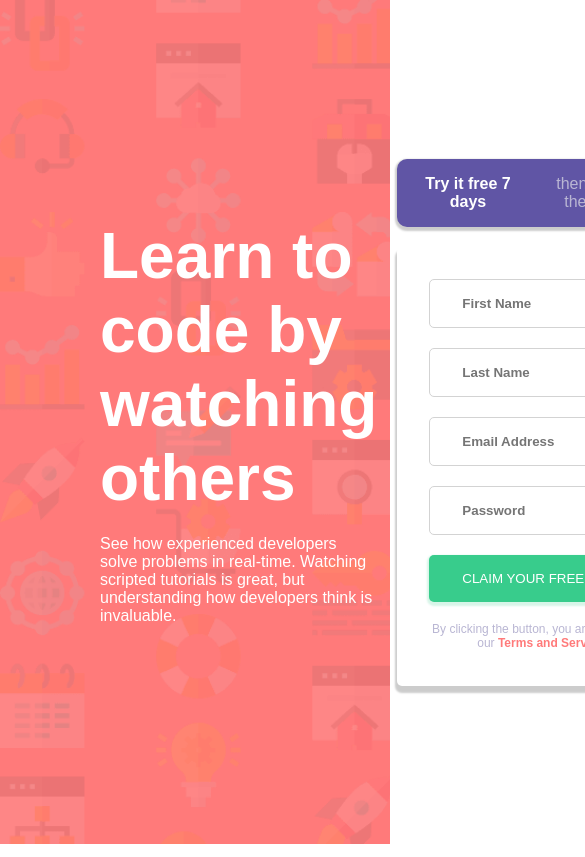
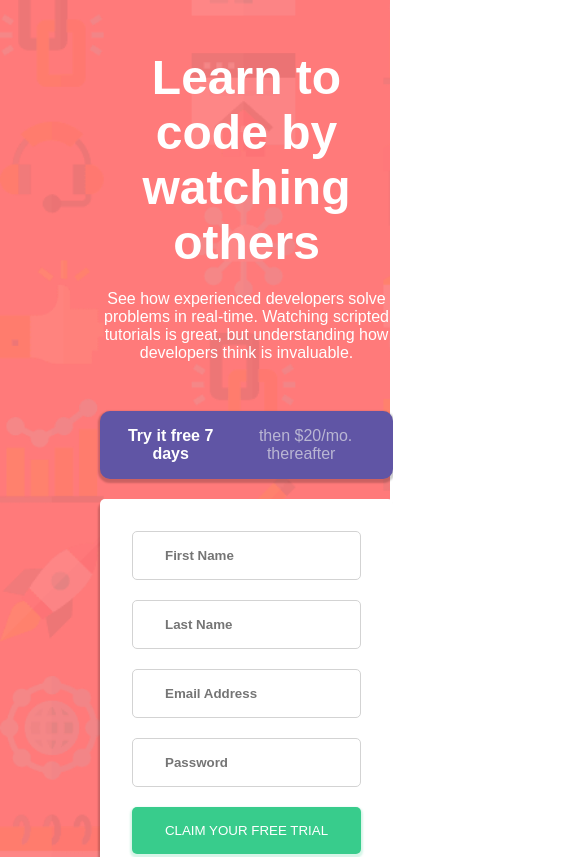
Before and after one commit to Danielhu3/intro-component-ts, a React (Create React App) app: page / in a window 390 px wide. Shown: the top 857 px of the page, 585 px wide, since content can reach past the window. Built offline with nearby package versions, Linux system fonts and the light colour scheme.

Commit message:
mobile styles

```diff
--- a/src/components/left/text/style.ts
+++ b/src/components/left/text/style.ts
@@ -1,3 +1,6 @@
 import styled from "styled-components";
 export const Text = styled.p`
+    @media screen and (max-width:766px){
+        text-align: center;
+    }
 `
--- a/src/components/left/title/style.ts
+++ b/src/components/left/title/style.ts
@@ -1,4 +1,8 @@
 import styled from "styled-components";
 export const Title = styled.h1`
     font-size: 4em;
+    @media screen and (max-width:766px){
+        text-align: center;
+        font-size: 3em;
+    }
 `
--- a/src/components/right/form/index.tsx
+++ b/src/components/right/form/index.tsx
@@ -3,7 +3,7 @@ import  Button  from '../button/'
 import  Input  from '../input/'
 import  Terms  from '../terms/'
 import { Form } from './style'
-import { useForm, SubmitHandler } from "react-hook-form";
+import { useForm } from "react-hook-form";
 import { yupResolver } from '@hookform/resolvers/yup';
 import * as yup from "yup";
 
@@ -20,9 +20,7 @@ const Index = () => {
     console.log(data)
   }
 
-  function onError(error:any){
 
-  }
   const schema = yup.object({
     firstName: yup.string().required('First Name cannot be empty'),
     lastName: yup.string().required('Last Name cannot be empty'),
@@ -35,11 +33,11 @@ const Index = () => {
 
 
   return (
-    <Form onSubmit={handleSubmit(onSubmit, onError)}>
+    <Form onSubmit={handleSubmit(onSubmit)}>
       <Input type ='text' placeholder='First Name' register={register} field={'firstName'} error={errors.firstName}/>
       <Input type ='text' placeholder='Last Name' register={register} field={'lastName'} error={errors.lastName}/>
       <Input type ='text' placeholder='Email Address' register={register} field={'email'} error={errors.email}/>
-      <Input type ='text' placeholder='Password' register={register} field={'password'} error={errors.password}/>
+      <Input type ='password' placeholder='Password' register={register} field={'password'} error={errors.password}/>
       <Button />
       <Terms />
     </Form>
--- a/src/components/right/form/style.ts
+++ b/src/components/right/form/style.ts
@@ -9,4 +9,7 @@ export const Form = styled.form`
     border-radius: 0.5rem;
 
     box-shadow: 0 5px 2px 2px rgb(0 0 0 / 20%);
+
+    @media screen and (max-width:766px){
+    }
 `
--- a/src/styles/global.ts
+++ b/src/styles/global.ts
@@ -20,7 +20,7 @@ export default createGlobalStyle`
     }
 
     .App{
-        height: 100vh;
+        min-height: 100vh;
         display: grid;
         grid-template-columns: 1fr 1fr;
         grid-template-areas: 'left right';
@@ -34,4 +34,16 @@ export default createGlobalStyle`
         gap: 2rem;
         padding: 0 10rem;
     }
+
+    @media screen and (max-width:766px){
+        .App{
+        grid-template-rows: 1fr 2fr;
+        grid-template-columns: none;
+        grid-template-areas: 'left'
+                             'right';
+        gap: 0rem;
+        padding: 5rem 10rem;
+
+        }
+    }
 `
```
